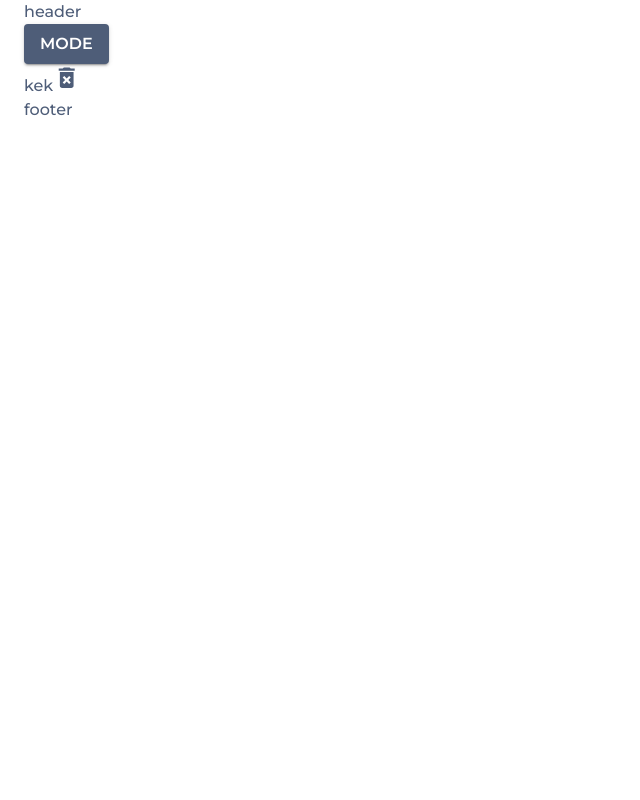
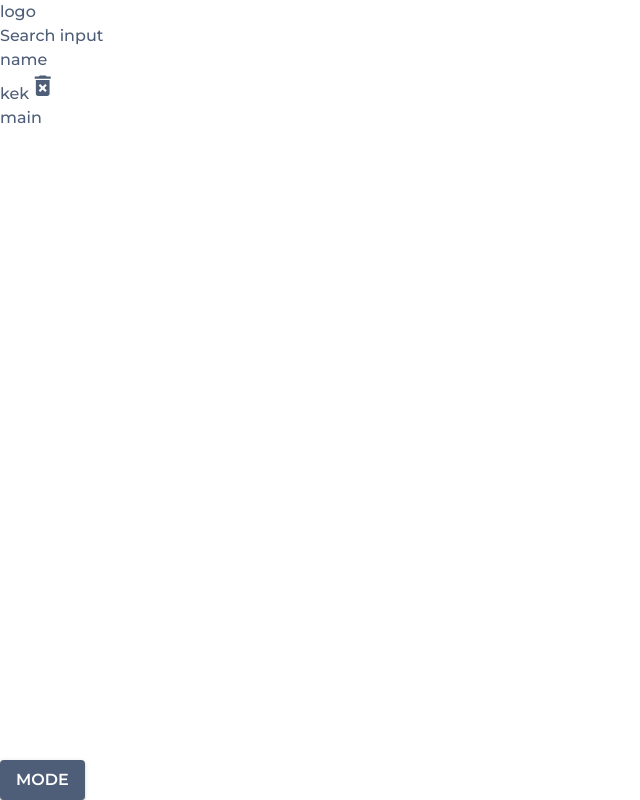
Before and after one commit to fordreeg/unnamed, a Next.js app: page / in a window 1280 px wide. Shown: the whole page, without its empty margins (0-640 px from the left). Built offline with nearby package versions, Linux system fonts and the light colour scheme.

Commit message:
[Feature] markup main layout

```diff
--- a/src/components/Footer.tsx
+++ b/src/components/Footer.tsx
@@ -1,11 +1,23 @@
-import React, { FC } from 'react'
+import React, { Dispatch, FC, SetStateAction } from 'react'
+import { Button } from '@mui/material'
+import { ThemeModes } from '~/types/interfaces/shared'
 
 interface FooterProps {
-  children?: React.ReactNode
+  setMode: Dispatch<SetStateAction<'light' | 'dark'>>
 }
 
-const Footer: FC<FooterProps> = ({ children }) => (
-  <header>{children || 'footer'}</header>
-)
+const Footer: FC<FooterProps> = ({
+  setMode
+}) => {
+  const toggleMode = () => {
+    setMode((prev) => (prev === ThemeModes.dark ? ThemeModes.light : ThemeModes.dark))
+  }
+
+  return (
+    <footer>
+      <Button onClick={toggleMode} variant="contained" color="primary">mode</Button>
+    </footer>
+  )
+}
 
 export default Footer
--- a/src/components/Header.tsx
+++ b/src/components/Header.tsx
@@ -1,11 +1,28 @@
 import React, { FC } from 'react'
+import { Grid } from '@mui/material'
 
 interface HeaderProps {
   children?: React.ReactNode
 }
 
-const Header: FC<HeaderProps> = ({ children }) => (
-  <header>{children || 'header'}</header>
-)
+const Header: FC<HeaderProps> = ({ children }) => {
+  const g = 'd'
+  return (
+    <header>
+      <Grid>
+        {children}
+        <Grid item>
+          <Grid item>
+            logo
+          </Grid>
+          <Grid item>
+            Search input
+          </Grid>
+        </Grid>
+        <Grid item>name</Grid>
+      </Grid>
+    </header>
+  )
+}
 
 export default Header
--- a/src/components/Layout.tsx
+++ b/src/components/Layout.tsx
@@ -1,27 +1,43 @@
 import React, { Dispatch, FC, SetStateAction } from 'react'
 import Header from '~/components/Header'
 import Footer from '~/components/Footer'
-import { Button, Container } from '@mui/material'
-import { ThemeModes } from '~/types/interfaces/shared'
+import { Grid } from '@mui/material'
+import { makeStyles } from 'tss-react/mui'
 
 interface LayoutProps {
   children: React.ReactNode
   setMode: Dispatch<SetStateAction<'light' | 'dark'>>
 }
 
-const Layout: FC<LayoutProps> = ({ children, setMode }) => {
-  const toggleMode = () => {
-    setMode((prev) => (prev === ThemeModes.dark ? ThemeModes.light : ThemeModes.dark))
-  }
+const Layout: FC<LayoutProps> = ({
+  children,
+  setMode
+}) => {
+  const { classes } = useStyles()
 
   return (
-    <Container>
+    <Grid className={classes.container}>
       <Header />
-      <Button onClick={toggleMode} variant="contained" color="primary">mode</Button>
-      {children}
-      <Footer />
-    </Container>
+      <Grid component="main" className={classes.main}>
+        {children}
+        main
+      </Grid>
+      <Footer setMode={setMode} />
+    </Grid>
   )
 }
 
+const useStyles = makeStyles()(
+  () => ({
+    container: {
+      display: 'flex',
+      flexDirection: 'column',
+      minHeight: '100vh'
+    },
+    main: {
+      flex: 1
+    }
+  })
+)
+
 export default Layout
--- a/src/pages/_app.tsx
+++ b/src/pages/_app.tsx
@@ -7,19 +7,29 @@ import Layout from '~/components/Layout'
 import { useState } from 'react'
 import getTheme from '~/theme'
 import { ThemeMode, ThemeModes } from '~/types/interfaces/shared'
+import { CacheProvider } from '@emotion/react'
+import createCache from '@emotion/cache'
 
-export default function App({ Component, pageProps }: AppProps) {
+export default function App({
+  Component,
+  pageProps
+}: AppProps) {
   const prefersDarkMode = useMediaQuery('(prefers-color-scheme: dark)')
   const initMode: ThemeMode = prefersDarkMode ? ThemeModes.dark : ThemeModes.light
   const [mode, setMode] = useState(initMode)
   const theme = getTheme(mode)
+  const cache = createCache({
+    key: 'custom'
+  })
 
   return (
+    <CacheProvider value={cache}>
       <ThemeProvider theme={theme}>
         <CssBaseline />
         <Layout setMode={setMode}>
           <Component {...pageProps} />
         </Layout>
       </ThemeProvider>
+    </CacheProvider>
   )
 }
--- a/src/theme/overrides.ts
+++ b/src/theme/overrides.ts
@@ -5,7 +5,6 @@ const Overrides: Components<Theme> = {
   MuiCssBaseline: {
     styleOverrides: {
       'html, body': {
-        minHeight: '100vh',
         margin: 0
       }
     }
```
Also changed, not shown: package.json (+5 -2 lines), .eslintrc.js, 1 other file (tests, documents, lock files or other folders). Lines whose indentation alone changed are shown as unchanged.
